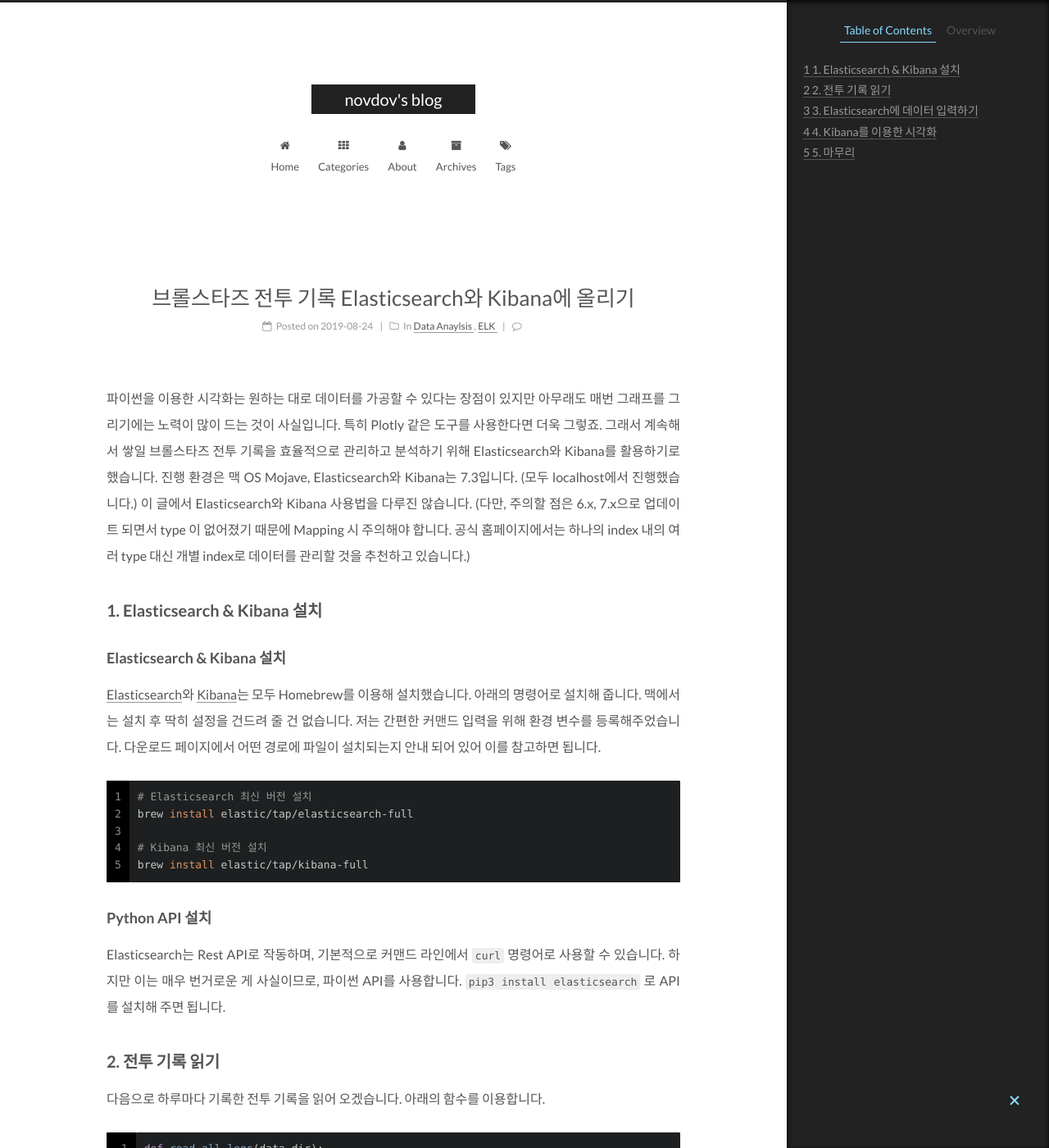
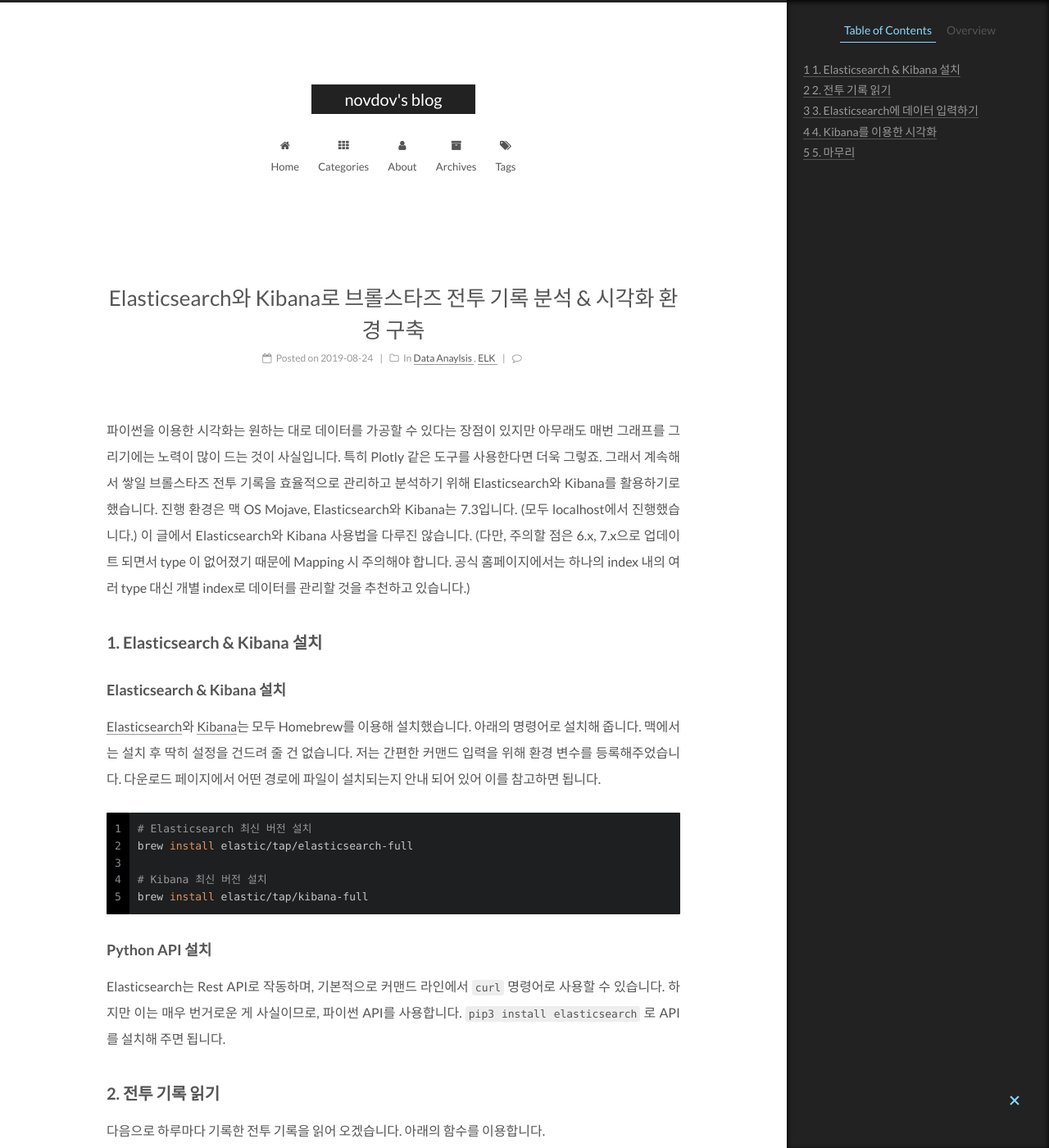
Before and after one commit to novdov/novdov.github.io, a Jekyll site: the page built from _posts/2019-08-24-Brawl-Stars-log-elk.md, in a window 1280 px wide and 1400 px high. Shown: the whole window at 82% size. Built offline with Jekyll 4.4.1, drawn with Linux system fonts in a browser that asks for light colours; comment, search, counter and statistics services are not loaded.

Commit message:
modify) modify title and description

```diff
--- a/_posts/2019-08-24-Brawl-Stars-log-elk.md
+++ b/_posts/2019-08-24-Brawl-Stars-log-elk.md
@@ -1,7 +1,7 @@
 ---
-title: '브롤스타즈 전투 기록 Elasticsearch와 Kibana에 올리기'
+title: 'Elasticsearch와 Kibana로 브롤스타즈 전투 기록 분석 & 시각화 환경 구축'
 date: 2019-08-24 19:00:00
-description: 브롤스타즈 전투 기록을 Elasticsearch와 Kibana에 올려 확인합니다.
+description: Elasticsearch와 Kibana로 브롤스타즈 전투 기록을 분석하고 시각화 하기 위한 환경을 구축합니다.
 categories:
 - Data Anaylsis
 - ELK
```
